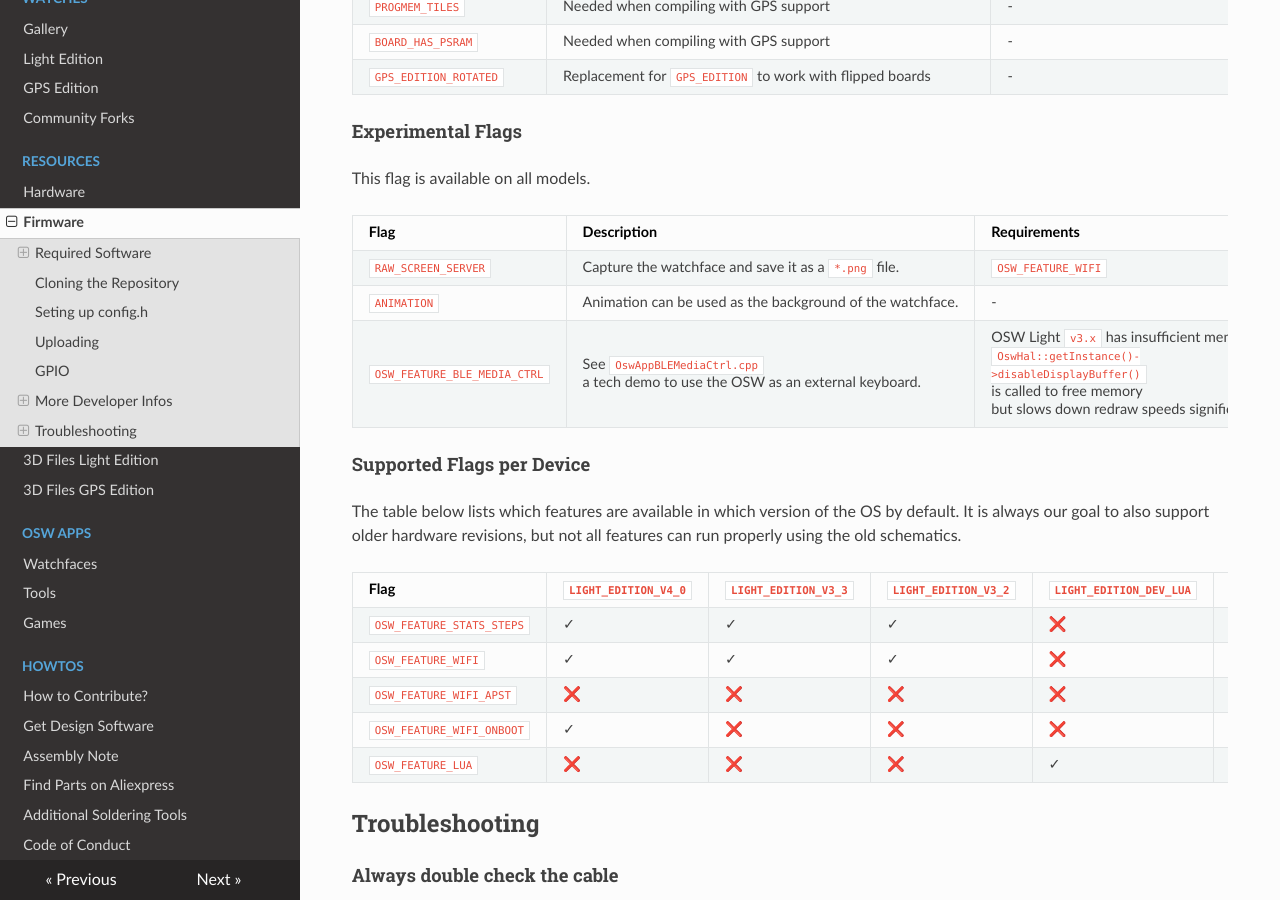
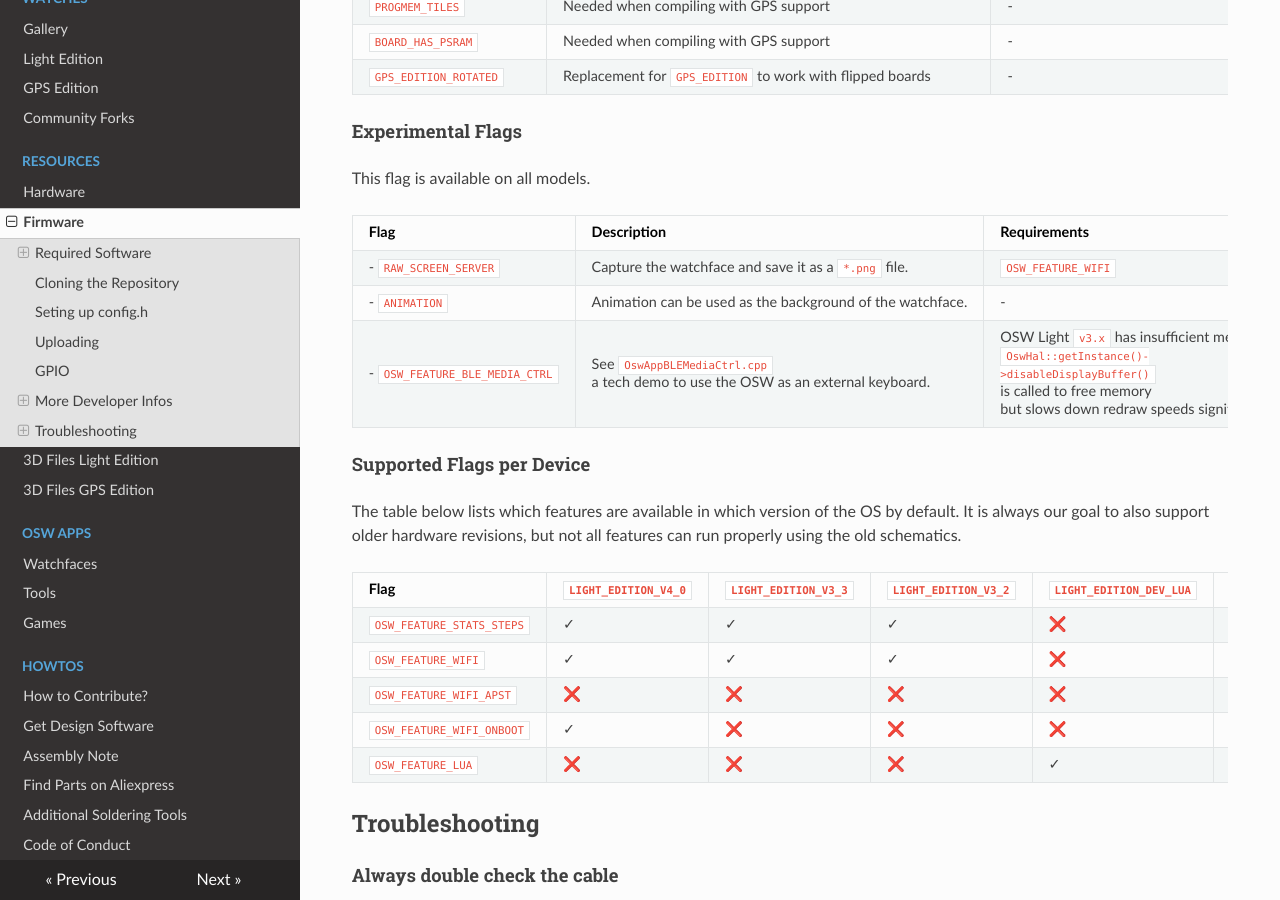
Before and after one commit to Open-Smartwatch/open-smartwatch.github.io, an MkDocs documentation site: the page built from docs/resources/firmware.md, in a window 1280 px wide and 900 px high, scrolled down 3124 px. Built offline with MkDocs 1.6.1, drawn with Linux system fonts in a browser that asks for light colours; nearby versions of some CDN libraries.

```diff
--- a/docs/resources/firmware.md
+++ b/docs/resources/firmware.md
@@ -102,9 +102,9 @@ This flag is available on all models.
 
 Flag | Description | Requirements
 ----------- | ----------- | -----------
-`RAW_SCREEN_SERVER` | Capture the watchface and save it as a `*.png` file. | `OSW_FEATURE_WIFI`
-`ANIMATION` | Animation can be used as the background of the watchface. | -
-`OSW_FEATURE_BLE_MEDIA_CTRL` | See `OswAppBLEMediaCtrl.cpp` a tech demo to use the OSW as an external keyboard. | OSW Light `v3.x` has insufficient memory, <br>`OswHal::getInstance()->disableDisplayBuffer()` is called to free memory <br>but slows down redraw speeds significantly.
+- `RAW_SCREEN_SERVER` | Capture the watchface and save it as a `*.png` file. | `OSW_FEATURE_WIFI`
+- `ANIMATION` | Animation can be used as the background of the watchface. | -
+- `OSW_FEATURE_BLE_MEDIA_CTRL` | See `OswAppBLEMediaCtrl.cpp` a tech demo to use the OSW as an external keyboard. | OSW Light `v3.x` has insufficient memory, <br>`OswHal::getInstance()->disableDisplayBuffer()` is called to free memory <br>but slows down redraw speeds significantly.
 
 #### Supported Flags per Device
 The table below lists which features are available in which version of the OS by default. It is always our goal to also support older hardware revisions, but not all features can run properly using the old schematics.
```
